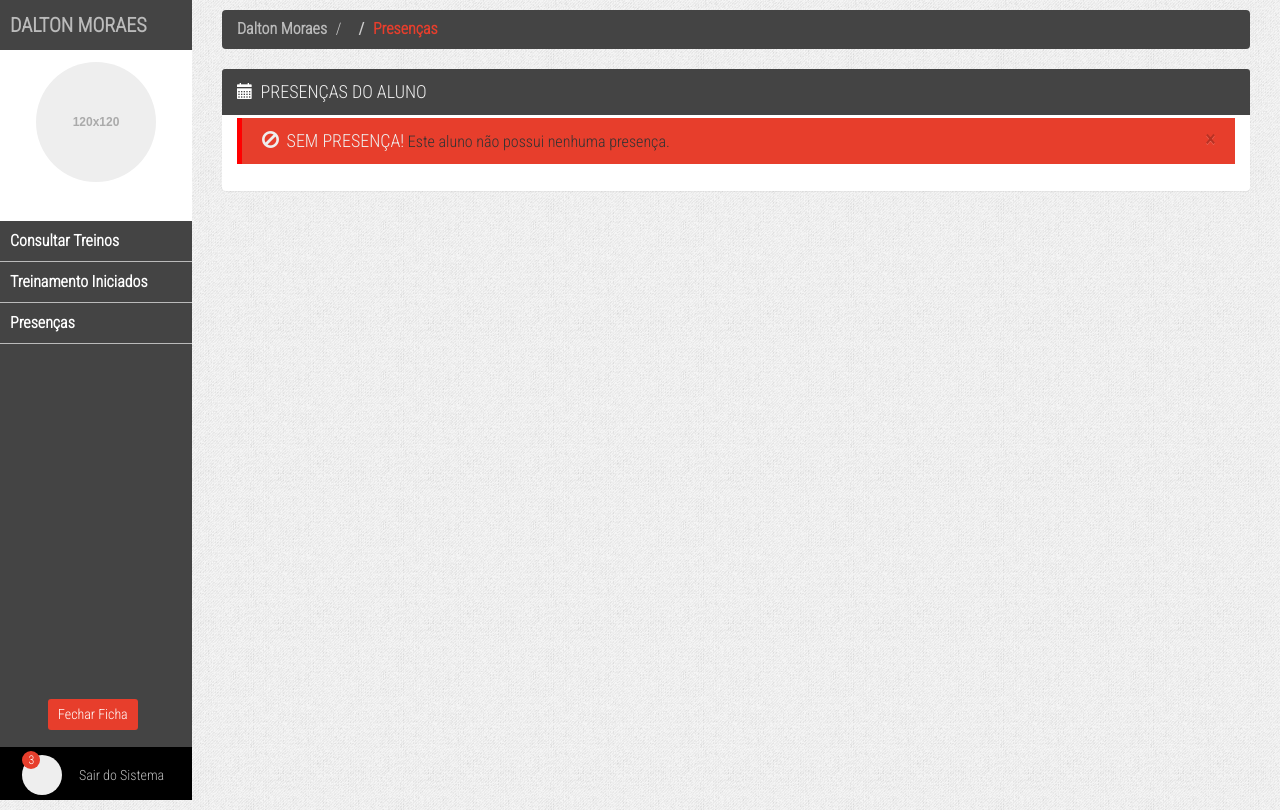
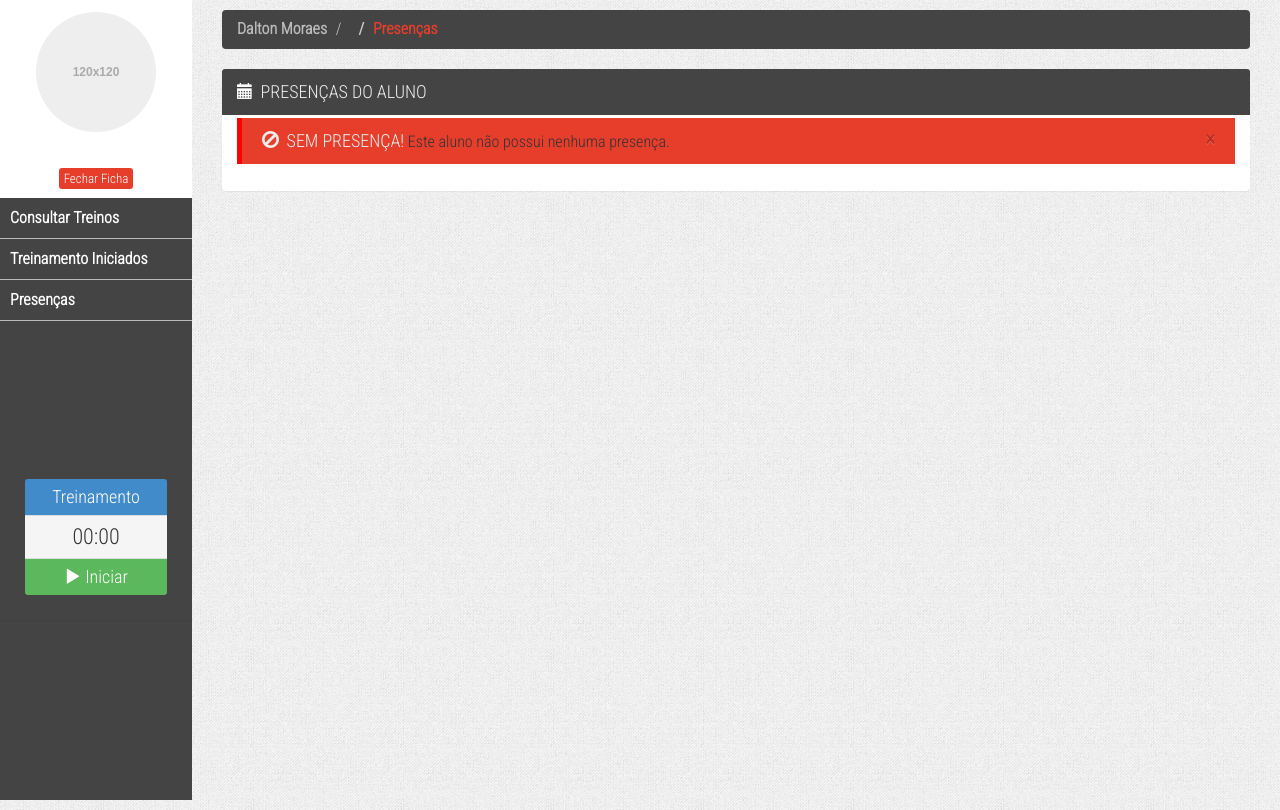
Before and after one commit to sistemavitta/projeto-vitta, a Django app: template perfil/templates/perfil/list-presencas.html in a window 1280 px wide. Run offline with Django 3.2, Linux system fonts and the light colour scheme; the template is opened without the code that fills it, so the values that code supplies are empty; parts of the project's set-up code (start-up, migrations or seed data) failed here and were passed over; some libraries are stand-ins or nearby versions.

Commit message:
@T177 - Criação do botão iniciar treinamento no menu vertical esquerdo.

```diff
--- a/Vitta/static/css/main.css
+++ b/Vitta/static/css/main.css
@@ -193,9 +193,24 @@ html, body {
 }
 /* #CSS User Profile */
 
+/* CSS Closing Record */
+.closing-record {
+  margin-bottom: 5px;
+}
+.btn-close-record {
+  background: #e73e2c;
+  border: none;
+  font-size: 13px;
+}
+.btn-close-record:hover {
+  background: #e73e2c;
+  border: none;
+}
+/* #CSS Closing Record */
+
 /* CSS Nav Options */
 .admin-nav-user {
-  height: 45%;
+  height: 32%;
   overflow: auto;
 }
 .admin-nav-user li{
@@ -226,25 +241,58 @@ html, body {
 }
 /* #CSS Nav Options */
 
-/* CSS Closing Record */
-.closing-record {
-  text-align: center;
-  position: absolute;
-  bottom: 70px;
-  margin-left: 25%;
+/* CSS Start Training */
+.start-training {
+  border: 0;
+  border-radius: 0;
+  background: #444;
+  border-bottom: 0;
+  padding: 25px;
 }
-.btn-close-record {
+.panel > .start-training-heading {
+  background: #428bca;
+  padding: 5px;
+}
+.panel > .start-training-body {
+  background: #f5f5f5;
+  padding: 5px;
+}
+/* CSS Play */
+.panel > .start-training-footer {
+  background: #5cb85c;
+  padding: 5px;
+}
+.glyphicon-play {
+  font-size: 17px;
+}
+/* #CSS Play */
+
+/* CSS Stop */
+.panel > .stop-training-footer {
   background: #e73e2c;
-  border: none;
-  font-size: 14px;
+  padding: 5px;
 }
-.btn-close-record:hover {
-  background: #e73e2c;
-  border: none;
+.glyphicon-stop {
+  font-size: 17px;
 }
-/* #CSS Closing Record */
+/* #CSS Stop */
 
-/* CSS Instructor */
+.start-training-title {
+  font-size: 18px;
+  color: #fff;
+}
+.start-training-stopwatch {
+  font-size: 22px;
+}
+a.start-training-play {
+  text-decoration: none;
+  color: #fff;
+  font-size: 18px;
+}
+/* #CSS Start Training */
+
+
+/* CSS Instructor
 .admin-vertical-instructor {
   height: 53px;
   background: #000;
@@ -289,7 +337,7 @@ a.admin-vertical-link-logout {
   margin-left: 10%;
   margin-top: 10px;
 }
-/* #CSS Instructor */
+#CSS Instructor */
 
 /* #CSS Navbar Vertical Admin */
 
@@ -557,7 +605,7 @@ a.icon-exibition {
 .weight-control {
   width: 105px;
 }
-.start-training {
+/* .start-training {
   margin-top: 38px;
   border: none;
   font-size: 16px;
@@ -565,7 +613,7 @@ a.icon-exibition {
 .start-training:hover {
   background: #5cb85c;
   border: none;
-}
+} */
 .complete-training {
   background: #e73e2c;
   margin-top: 38px;
--- a/administration/templates/administration/menu-vertical.html
+++ b/administration/templates/administration/menu-vertical.html
@@ -1,11 +1,12 @@
 <nav class="menubar">
-    <div class="admin-nav-brand"> <!-- admin-nav-brand -->
+    <!-- Logotipo
+    <div class="admin-nav-brand">
         <ul>
             <li>
                 <a href="#">Dalton Moraes</a>
             </li>
         </ul>
-    </div> <!-- /.admin-nav-brand -->
+    </div> -->
     <div class="thumbnail admin-nav-profile text-center"> <!-- admin-nav-profile -->
         <img    {% if  usuario.aluno.perfil.image %}
                     src="{{ usuario.aluno.perfil.image }}-/scale_crop/120x120/center/"
@@ -20,10 +21,18 @@
                 {{ usuario.aluno.phone }}
             </p> <!-- /.admin-nav-profile-information-user -->
         </div>
+
+        {% if request.user != usuario.aluno %}
+        <div class="closing-record"> <!-- closing-record -->
+            <a href="{% url 'fechar-ficha' usuario.aluno.pk %}">
+                <button type="button" class="btn btn-danger btn-xs btn-close-record">Fechar Ficha</button>
+            </a> <!-- /.closing-record -->
+        </div>
+        {% endif %}
+
     </div> <!-- /.admin-nav-profile -->
     <div class="admin-nav-user"> <!-- admin-nav-user -->
         <ul>
-
             <li>
                 <a href="{% url 'list-treinos' usuario.aluno.pk %}" class="{% if urlname == 'list-treinos'%}active{% endif %}">Consultar Treinos</a>
             </li>
@@ -36,32 +45,58 @@
             <li>
                 <a href="{% url 'list-presencas' usuario.aluno.pk %}" class="{% if urlname == 'list-presencas'%}active{% endif %}">Presenças</a>
             </li>
-
-
-
         </ul>
     </div> <!-- /.admin-nav-user -->
 
+    <div class="panel panel-default start-training">
+        <div class="panel-heading start-training-heading text-center">
+            <span class="start-training-title">Treinamento</span>
+        </div>
+        <div class="panel-body start-training-body text-center">
+            <span class="start-training-stopwatch">00:00</span>
+        </div>
+        <div class="panel-footer start-training-footer text-center">
+            <a href="#" class="start-training-play" data-toggle="modal" data-target="#startModal"><span class="glyphicon glyphicon-play"></span>&nbsp;Iniciar</a>
+        </div>
+
+        <!-- Finalizar Treino
+        <div class="panel-footer stop-training-footer text-center">
+            <a href="#" class="start-training-play" data-toggle="modal" data-target="#stopModal"><span class="glyphicon glyphicon-stop"></span>&nbsp;Finalizar</a>
+        </div>
+        -->
+
+    </div>
+
+    <!-- Modal Iniciar -->
+
+    <!-- /.Modal Iniciar -->
+
+    <!-- Modal Feedback -->
+
+    <!-- /.Modal Feedback -->
+
+    <!-- Fechar Ficha
     {% if request.user != usuario.aluno %}
-    <div class="closing-record"> <!-- closing-record -->
+    <div class="closing-record">
         <a href="{% url 'fechar-ficha' usuario.aluno.pk %}">
             <button type="button" class="btn btn-danger btn-sm btn-close-record">Fechar Ficha</button>
-        </a> <!-- /.closing-record -->
+        </a>
     </div>
-    {% endif %}
+    {% endif %} -->
 
-    <div class="thumbnail admin-vertical-instructor"> <!-- admin-vertical-instructor -->
-        <div class="admin-vertical-instructor-active"> <!-- admin-vertical-instructor-active -->
-            <div class="admin-vertical-notifications">3</div> <!-- /.admin-vertical-notifications -->
-            <a href="{% url 'perfil-detail' usuario.professor.pk %}" class="admin-vertical-link-instructor"> <!-- admin-vertical-link-instructor -->
+    <!-- Área do Professor
+    <div class="thumbnail admin-vertical-instructor">
+        <div class="admin-vertical-instructor-active">
+            <div class="admin-vertical-notifications">3</div>
+            <a href="{% url 'perfil-detail' usuario.professor.pk %}" class="admin-vertical-link-instructor">
                 <img  {% if  user.perfil.image %}
                     src="{{ user.perfil.image }}-/scale_crop/40x40/center/"
                 {% else %}
                     src="holder.js/40x40/text:{{ user.username }} "
                 {% endif %}
              alt=""  class="img-circle">
-            </a> <!-- /.admin-vertical-link-instructor -->
-            <a href="{% url 'fechar-ficha' user.pk %}" class="admin-vertical-link-logout" ng-click="window.alert('la')">Sair do Sistema</a> <!-- /.admin-vertical-link-logout -->
-        </div> <!-- /.admin-vertical-instructor-active -->
-    </div> <!-- /.admin-vertical-instructor -->
+            </a>
+            <a href="{% url 'fechar-ficha' user.pk %}" class="admin-vertical-link-logout" ng-click="window.alert('la')">Sair do Sistema</a>
+        </div>
+    </div> -->
 </nav>
```
